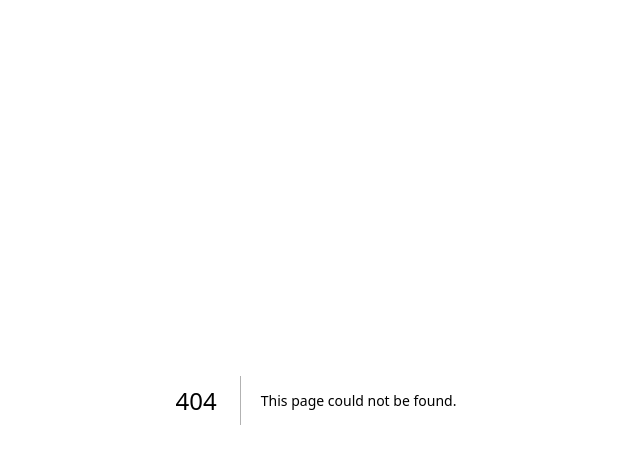
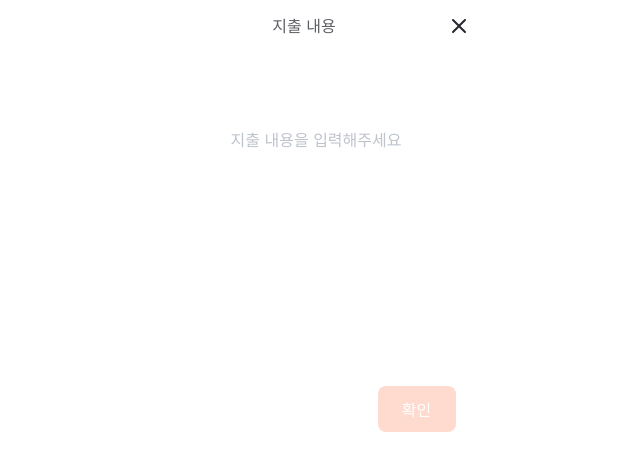
Before and after one commit to DDD-Community/Rainbow-Web, a Next.js app: page /plus/default in a window 1280 px wide. Before the commit this address had no page. Shown: the top 470 px of the page, without its empty margins (324-964 px from the left). Built offline with nearby package versions, Linux system fonts and the light colour scheme.

Commit message:
feat: plus-default-page 개발 완료 커밋#42

```diff
--- /dev/null
+++ b/src/app/plus/default/footer/index.tsx
@@ -0,0 +1,20 @@
+import { PrimaryButton } from "src/components/Common/Button";
+
+interface FooterProps {
+  isActive: boolean;
+  onClick: () => void;
+}
+export default function Footer({ isActive = false, onClick = () => {} }: FooterProps) {
+  return (
+    <footer className="flex justify-end	px-4 py-3">
+      <PrimaryButton
+        disabled={!isActive}
+        color={isActive ? "default" : "disabled"}
+        className="w-[78px] h-[46px]"
+        onClick={onClick}
+      >
+        확인
+      </PrimaryButton>
+    </footer>
+  );
+}
--- /dev/null
+++ b/src/app/plus/default/header/index.tsx
@@ -0,0 +1,84 @@
+import Image from "next/image";
+import { IconXMark, IconBack } from "public/assets/images/icons";
+
+interface HeaderProps {
+  title: string;
+  isBackButton?: boolean;
+  isCloseButton?: boolean;
+  onClickBackButton?: () => void;
+  onClickCloseButton?: () => void;
+}
+export default function Header({
+  title = "",
+  isBackButton = false,
+  isCloseButton = false,
+  onClickBackButton = () => {},
+  onClickCloseButton = () => {}
+}: HeaderProps) {
+  return (
+    <header className="flex justify-between items-center">
+      <BackButton
+        imageSrc={IconBack}
+        isShowButton={isBackButton}
+        onClickButton={onClickBackButton}
+      />
+
+      <HeaderTitle title={title} />
+
+      <CloseButton
+        imageSrc={IconXMark}
+        isShowButton={isCloseButton}
+        onClickButton={onClickCloseButton}
+      />
+    </header>
+  );
+}
+
+interface ButtonAreaProps {
+  imageSrc: string;
+  isShowButton: boolean;
+  onClickButton: () => void;
+}
+
+function BackButton({
+  imageSrc = "",
+  isShowButton = false,
+  onClickButton = () => {}
+}: ButtonAreaProps) {
+  return (
+    <ButtonArea imageSrc={imageSrc} isShowButton={isShowButton} onClickButton={onClickButton} />
+  );
+}
+
+function HeaderTitle({ title }: { title: string }) {
+  return <span className="sb-16-600 text-gray-600">{title}</span>;
+}
+
+function CloseButton({
+  imageSrc = "",
+  isShowButton = false,
+  onClickButton = () => {}
+}: ButtonAreaProps) {
+  return (
+    <ButtonArea imageSrc={imageSrc} isShowButton={isShowButton} onClickButton={onClickButton} />
+  );
+}
+
+function ButtonArea({
+  imageSrc = "",
+  isShowButton = false,
+  onClickButton = () => {}
+}: ButtonAreaProps) {
+  return (
+    <div>
+      {isShowButton && (
+        <Image
+          src={imageSrc}
+          className="cursor-pointer"
+          onClick={onClickButton}
+          alt="Back Button"
+        />
+      )}
+    </div>
+  );
+}
--- /dev/null
+++ b/src/app/plus/default/page.tsx
@@ -0,0 +1,19 @@
+"use client";
+
+import React, { useState } from "react";
+import Header from "./header";
+import Section from "./section";
+import Footer from "./footer";
+
+export default function PageLayout() {
+  const [expenditureDetails, setExpenditureDetails] = useState("");
+  const isConfirmButton = !!expenditureDetails.length;
+  return (
+    <div>
+      <Header title="지출 내용" isCloseButton onClickCloseButton={() => {}} />
+      <Section value={expenditureDetails} onChange={e => setExpenditureDetails(e.target.value)} />
+
+      <Footer isActive={isConfirmButton} onClick={() => {}} />
+    </div>
+  );
+}
--- /dev/null
+++ b/src/app/plus/default/section/index.tsx
@@ -0,0 +1,21 @@
+"use client";
+
+import React from "react";
+
+interface SectionProps {
+  value: string;
+  onChange: (e: React.ChangeEvent<HTMLTextAreaElement>) => void;
+}
+export default function Section({ value = "", onChange = () => {} }: SectionProps) {
+  return (
+    <section className="mt-[90px]">
+      <textarea
+        value={value}
+        className="w-full h-60 min-h-[40px] m-30-500 outline-0 text-center resize-none placeholder:text-gray-400"
+        placeholder="지출 내용을 입력해주세요"
+        maxLength={50}
+        onChange={onChange}
+      />
+    </section>
+  );
+}
--- /dev/null
+++ b/src/app/plus/layout.tsx
@@ -0,0 +1,5 @@
+import React from "react";
+
+export default function PlusLayout({ children }: { children: React.ReactNode }) {
+  return <main className="py-3.5 px-4">{children}</main>;
+}
--- /dev/null
+++ b/src/app/plus/page.tsx
@@ -0,0 +1,5 @@
+import React from "react";
+
+export default function PlusPage({ children }: { children: React.ReactNode }) {
+  return <div>{children}</div>;
+}
```
